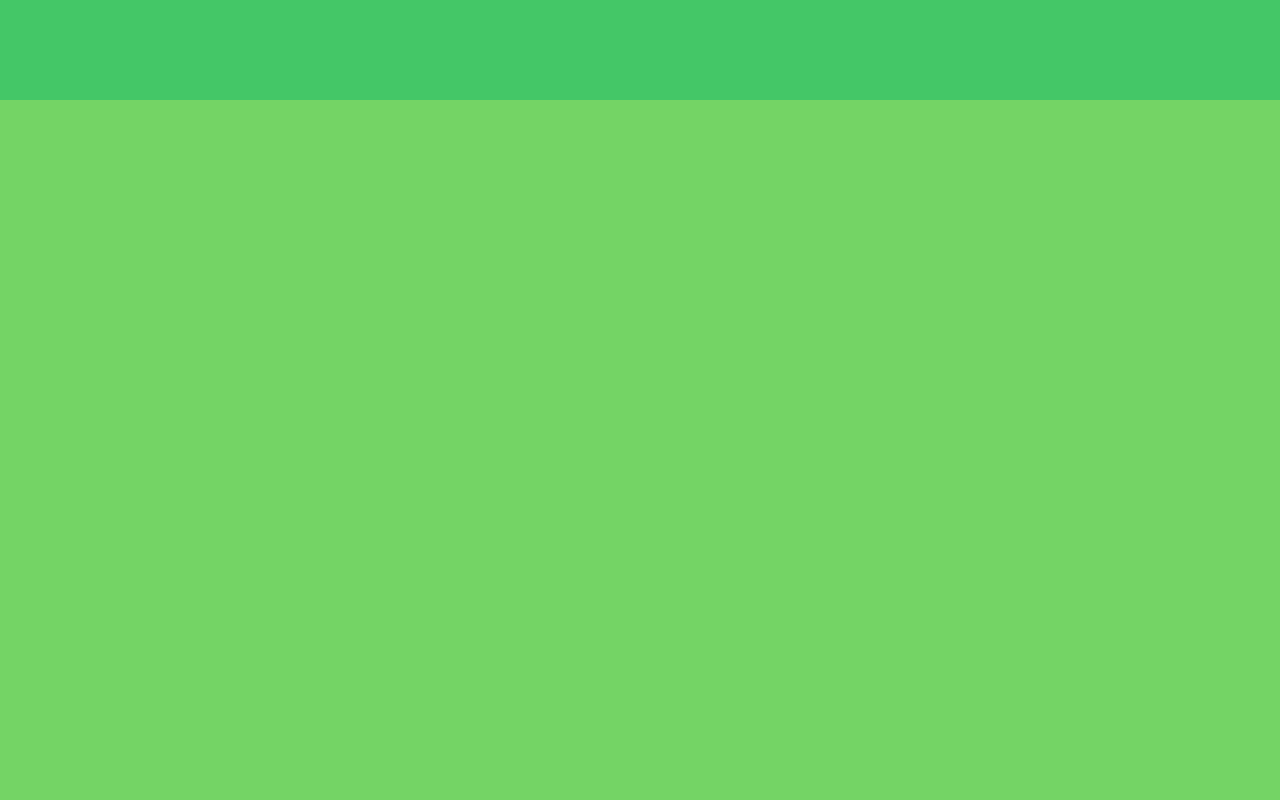
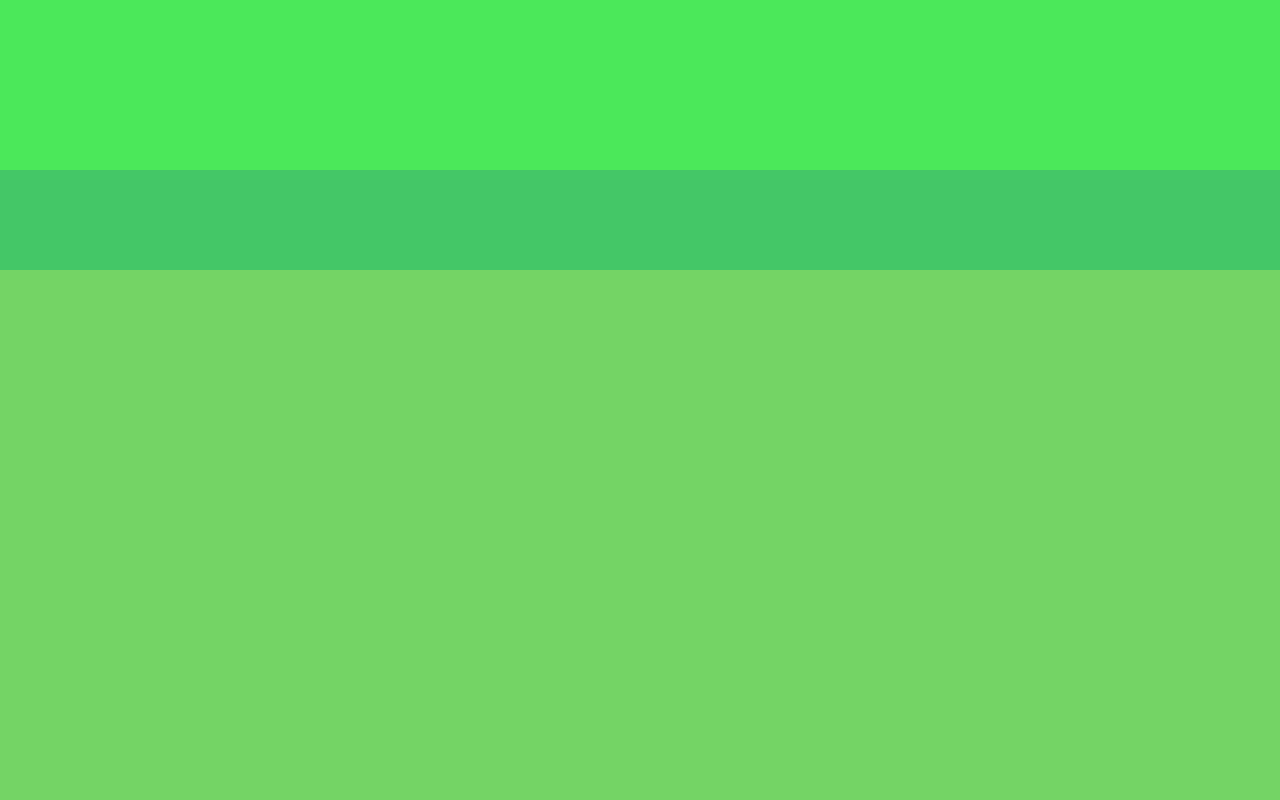
Before and after one commit to Biancapinz/brecho, a plain HTML site: page index.html in a window 1280 px wide. Shown: the top 800 px of the page. Drawn offline with Linux system fonts and the light colour scheme.

Commit message:
Update style.css

```diff
--- a/style.css
+++ b/style.css
@@ -7,7 +7,7 @@
     src: url('font/stonehenge/stonehen.ttf');
 }
 @import url('https://fonts.googleapis.com/css2?family=Cormorant+Infant:wght@300&display=swap');
-font-family: 'Cormorant Infant', serif;
+/* font-family: 'Cormorant Infant', serif; */
 
 header{
 width: 100%;
@@ -16,6 +16,7 @@ display: block;
 float: left;
 background-color: #4be85a;
 }
+
 nav{
     width: 100%;
     height: 100px;
```
